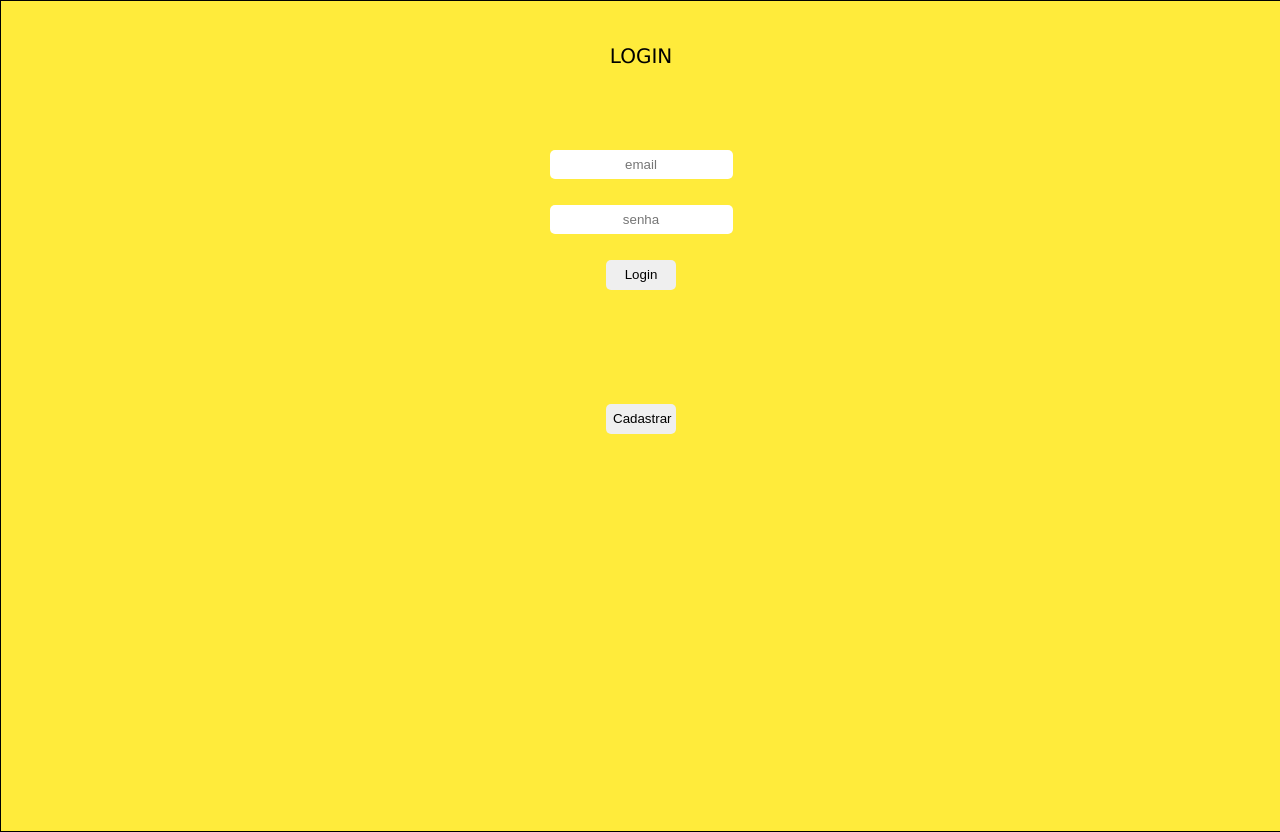
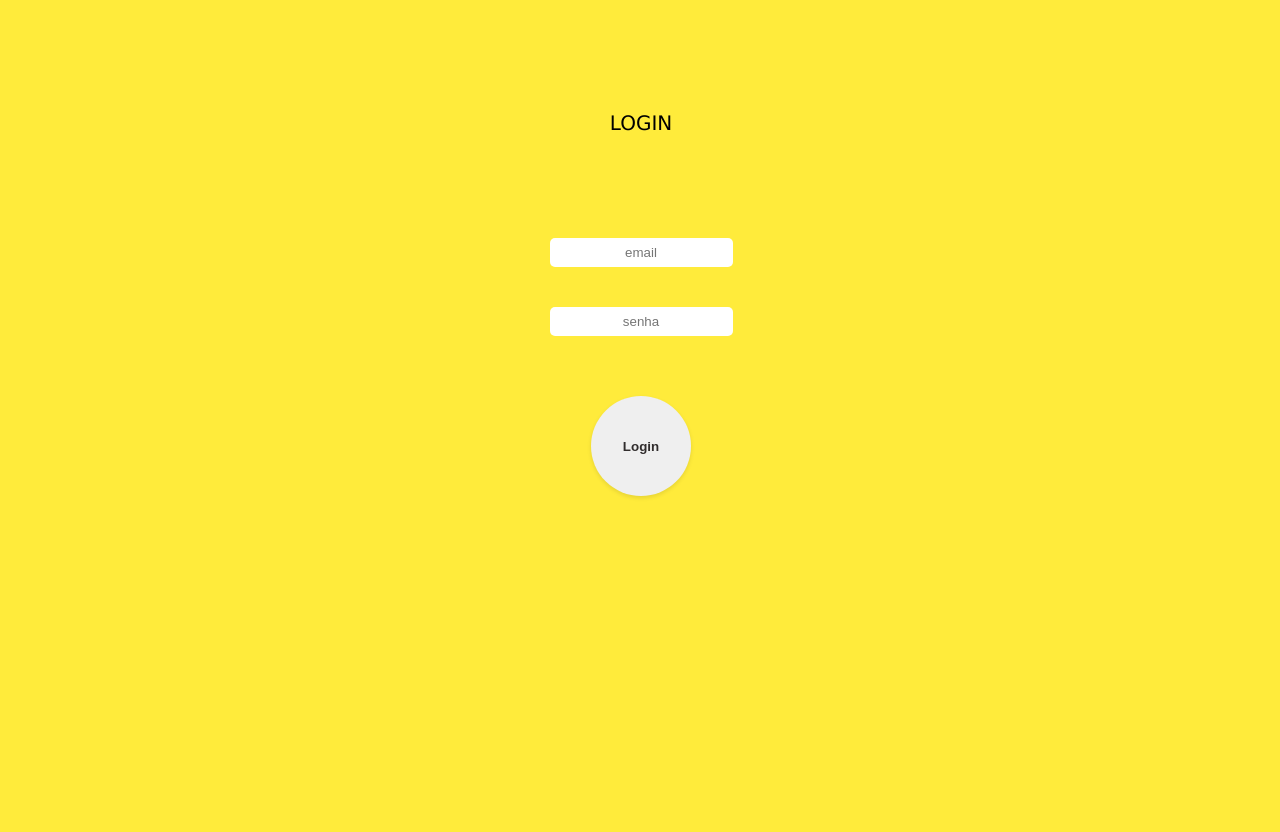
Before and after one commit to RomuloAlbuquerque/appnotas-frontend, a Vue app: page / in a window 1280 px wide. Built offline with nearby package versions, Linux system fonts and the light colour scheme.

Commit message:
funcionalidades login

```diff
--- a/src/asyncFunctions.vue
+++ b/src/asyncFunctions.vue
@@ -6,8 +6,6 @@ const local = 'http://localhost:3001/'
 const replit = 'https://27499262-9023-401e-aa24-9c07eae665d0-00-1tjf1vaq9hopo.worf.replit.dev/'
 const railway = 'https://appnotas-backend-production.up.railway.app/'
 const servidorAtual = ref(railway)
-
-console.log('servidor atual ',servidorAtual.value)
 
 export const lista = ref([])
 
--- a/src/components/AtualizarAsyncComponent.vue
+++ b/src/components/AtualizarAsyncComponent.vue
@@ -5,12 +5,15 @@ import { atualizarInstanciaDeLista, atualizarNota, deletarNota, lista } from '@/
 
 const idnota = ref(router.currentRoute.value.params.idnota)
 const iduser = ref(router.currentRoute.value.params.iduser)
+const nome = ref(router.currentRoute.value.params.nome)
+
 atualizarInstanciaDeLista(iduser.value)
+
 const objeto = lista.value.filter(x => x.id == idnota.value)[0]
 const titulo = ref(objeto.titulo)
 const nota = ref(objeto.nota)
 
-const atualizar = () => objeto ? (atualizarNota(idnota.value, {titulo: titulo.value, nota: nota.value, iduser: iduser.value}), router.push(`/ler/${iduser.value}`)) : router.push(`/ler/${iduser.value}`)
+const atualizar = () => objeto ? (atualizarNota(idnota.value, {titulo: titulo.value, nota: nota.value, iduser: iduser.value}), router.push(`/ler/${iduser.value}/${nome.value}`)) : router.push(`/ler/${iduser.value}/${nome.value}`)
 const excluir = () => (deletarNota(idnota.value, iduser.value), router.push(`/ler/${iduser.value}`))
 </script>
 titulo
--- a/src/components/CriarAsyncComponent.vue
+++ b/src/components/CriarAsyncComponent.vue
@@ -4,15 +4,15 @@ import router from '../routes'
 import { adicionarNota, atualizarInstanciaDeLista } from '@/asyncFunctions.vue';
 
 const iduser = ref(router.currentRoute.value.params.iduser)
+const nome = ref(router.currentRoute.value.params.nome)
+console.log(nome.value)
 
 atualizarInstanciaDeLista(iduser.value)
-
-// const objeto = reactive({titulo : '', nota: '', idUser: idUsuario.value})
 
 const titulo = ref('')
 const nota = ref('')
 
-const salvarNovaNota = () => titulo.value || nota.value ? (adicionarNota({titulo: titulo.value, nota: nota.value, iduser: iduser.value}), router.push(`/ler/${iduser.value}`)) : router.push(`/ler/${iduser.value}`)
+const salvarNovaNota = () => titulo.value || nota.value ? (adicionarNota({titulo: titulo.value, nota: nota.value, iduser: iduser.value}), router.push(`/ler/${iduser.value}/${nome.value}`)) : router.push(`/ler/${iduser.value}/${nome.value}`)
 </script>
 
 <template>
--- a/src/components/LerAsyncComponent.vue
+++ b/src/components/LerAsyncComponent.vue
@@ -5,6 +5,8 @@ import router from '@/routes';
 import { lista, atualizarInstanciaDeLista } from '@/asyncFunctions.vue';
 
 const iduser = ref(router.currentRoute.value.params.iduser)
+const nome = ref(router.currentRoute.value.params.nome)
+console.log(nome.value)
 
 atualizarInstanciaDeLista(iduser.value)
 
@@ -12,15 +14,23 @@ const termo = ref('')
 
 const filtrar = () => !termo ? lista.value : lista.value.filter(x => x.titulo.toLowerCase().includes(termo.value.toLowerCase()))
 
-const navegarParaCriar = () => router.push(`/criar/${iduser.value}`)
+const navegarParaCriar = () => router.push(`/criar/${iduser.value}/${nome.value}`)
 
-const atualizarNota = (obj) => router.push(`/atualizar/${obj.id}/${iduser.value}`)
+const atualizarNota = (obj) => router.push(`/atualizar/${obj.id}/${iduser.value}/${nome.value}`)
+
+const sair = () => router.push(`/`)
 
 </script>
 
 <template>
   <div class="espaco">
+    <div class="caixainput">
+      <div class="caixa-sair-ola">
+      <button class="sair" @click="sair">Sair</button>
+      <h1 class="nome">Olá {{ nome }}</h1>
+    </div>
     <input v-model="termo" placeholder="Título a pesquisar" />
+  </div>
     <div class="div">
       <ul>
         <li v-for="obj in filtrar()" :key="obj.id" @click="atualizarNota(obj)">
@@ -37,25 +47,56 @@ const atualizarNota = (obj) => router.push(`/atualizar/${obj.id}/${iduser.value}
 
 <style scoped>
 ul {
-  margin-top: 100px;
+  margin-top: 170px;
 }
 </style>
 
 
 <style scoped>
 .espaco {
-  padding-top: 95px;
+  padding-top: 130px;
+  border: 1px solid transparent;
+}
+.caixainput{
+  z-index: 10;
+  position: fixed;
+  top: 0;
+  width: 100%;
+  height: 130px;
   border: 1px solid transparent;
 }
 
+.caixa-sair-ola{
+  border: 1px solid transparent;
+  display: flex;
+  height: 40px;
+  padding: 10px 20px 0;
+  justify-content: space-between;
+  align-items: center;
+
+}
+
+.sair{
+  border: 1px solid transparent;
+  border-radius: 5px;
+  box-shadow: 0 2px 4px rgba(0, 0, 0, 0.1);
+  height: 30px;
+  background-color: #ffeb3b;
+  color: #706969;
+}
+
+.nome{
+  /* padding: 10px 20px 0; */
+  font-family: Verdana, Geneva, Tahoma, sans-serif;
+  font-weight: lighter;
+}
+
 input {
-  z-index: 10;
-  position: fixed;
-  top: 0;
-  width: calc(100% - 45px);
+  padding: 0 10px;
+  width: calc(100% - 65px);
   height: 50px;
   border-radius: 5px;
-  margin: 20px 20px 0;
+  margin: 10px 20px 0;
   background-color: #fff;
   border: 1px solid #e0e0e0;
   border-radius: 5px;
@@ -67,7 +108,7 @@ input {
   flex-direction: column;
   border: 1px solid transparent;
   padding: 0 10px;
-  height: calc(100vh - 100px);
+  height: calc(100vh - 140px);
   background-color: #f5f5f5;
   overFlow-y: auto;
 }
@@ -80,6 +121,7 @@ ul {
 }
 
 li {
+  max-height: 150px;
   overflow: hidden;
   list-style: none;
   border-radius: 5px;
@@ -90,6 +132,8 @@ li {
   border-radius: 5px;
   box-shadow: 0 2px 4px rgba(0, 0, 0, 0.1);
   padding: 10px;
+  font-family: Verdana, Geneva, Tahoma, sans-serif;
+  font-weight: lighter;
 }
 
 .botaoMais {
@@ -115,6 +159,8 @@ li {
 h1 {
   font-size: 20px;
   margin: 0 0 5px;
+  font-weight: lighter;
+  font-family: Verdana, Geneva, Tahoma, sans-serif;
 }
 
 p {
--- a/src/components/LoginAsyncComponent.vue
+++ b/src/components/LoginAsyncComponent.vue
@@ -1,6 +1,6 @@
 <script setup>
 import router from '@/routes';
-import { reactive, ref } from 'vue';
+import { ref } from 'vue';
 import { verificarLogin, cadastrarUsuario } from '@/asyncFunctions.vue';
 
 const nome = ref('')
@@ -8,6 +8,9 @@ const email = ref('')
 const senha = ref('')
 const msg = ref('Login')
 const invisible = ref('hidden')
+const displaylogin = ref('')
+const displaycadastrar = ref('none')
+const nomeBotaoCadastrar = ref('Cadastrar')
 
 const login = async () => {
   if (!email.value || !senha.value) {
@@ -19,8 +22,10 @@ const login = async () => {
       senha.value = ''
       invisible.value = ''
       msg.value = 'não encontrado, preencha os dados e clique em cadastrar'
+      displaylogin.value = 'none'
+      displaycadastrar.value = ''
     } else {
-      router.push(`/ler/${usuario.id}`)
+      router.push(`/ler/${usuario.id}/${usuario.nome}`)
     }
   }
 }
@@ -28,9 +33,16 @@ const login = async () => {
 const cadastrar = async () => {
   if (!nome.value || !email.value || !senha.value) {
     msg.value = 'Os dados não podem estar vazios'
-  }
+  }else{
   await cadastrarUsuario({ nome: nome.value, email: email.value, senha: senha.value })
   login()
+  }
+}
+
+const mudarNomeBotao = () => {
+  if(nome.value !== '' && email.value !== '' && senha.value !== ''){
+    nomeBotaoCadastrar.value = 'Cadastrar e Fazer Login'
+  }
 }
 </script>
 
@@ -40,16 +52,16 @@ const cadastrar = async () => {
     <div class="form">
       <input :style="{ visibility: invisible }" v-model="nome" placeholder="nome" />
       <input class="inputEmail" v-model="email" placeholder="email" />
-      <input class="inputSenha" v-model="senha" placeholder="senha" />
-      <button class="botaoLogar" @click="login">Login</button>
+      <input class="inputSenha" v-model="senha" @keypress="mudarNomeBotao" placeholder="senha" />
+      <button class="btnLoginCadastrar" :style="{ display: displaylogin }" @click="login">Login</button>
     </div>
-    <button class="botaoCadastrar" @click="cadastrar">Cadastrar</button>
+    <button class='btnLoginCadastrar' :style="{ display: displaycadastrar }" @click="cadastrar">{{nomeBotaoCadastrar}}</button>
   </div>
 </template>
 
 <style scoped>
 .principal {
-  border: 1px solid black;
+  border: 1px solid transparent;
   background-color: #ffeb3b;
   height: 100vh;
   width: 100%;
@@ -66,15 +78,25 @@ const cadastrar = async () => {
   text-transform: uppercase;
   text-align: center;
   color: black;
+  margin-top: 80px;
 }
 
 .form {
   border: 1px solid transparent;
-  height: 220px;
   display: flex;
   flex-direction: column;
   align-items: center;
-  justify-content: space-around;
+}
+.btnLoginCadastrar{
+  border: 1px solid transparent;
+  border-radius: 50px;
+  box-shadow: 0 2px 4px rgba(0, 0, 0, 0.1);
+  height: 100px;
+  color: #312d2d;
+  font-weight: bold;
+  width: 100px;
+  margin-top: 40px;
+  box-shadow: rgba(0, 0, 0, 0.1)
 }
 
 input {
@@ -82,6 +104,7 @@ input {
   border-radius: 5px;
   border: 1px solid transparent;
   text-align: center;
+  margin: 20px 0;
 }
 
 button {
--- a/src/routes/index.js
+++ b/src/routes/index.js
@@ -6,9 +6,9 @@ import Login from "@/views/Login.vue";
 
 const routes = [
     {path: '/', component: Login},
-    {path: '/ler/:iduser', component: Ler},
-    {path: '/criar/:iduser', component: Criar},
-    {path: '/atualizar/:idnota/:iduser', component: Atualizar},
+    {path: '/ler/:iduser/:nome?', component: Ler},
+    {path: '/criar/:iduser/:nome?', component: Criar},
+    {path: '/atualizar/:idnota/:iduser/:nome?', component: Atualizar},
 
     // {path: '/buscarUsuario/:id', component: BuscarUsuario},
     // {path: '/criarUsuario/', component: CriarUsuario}
```
